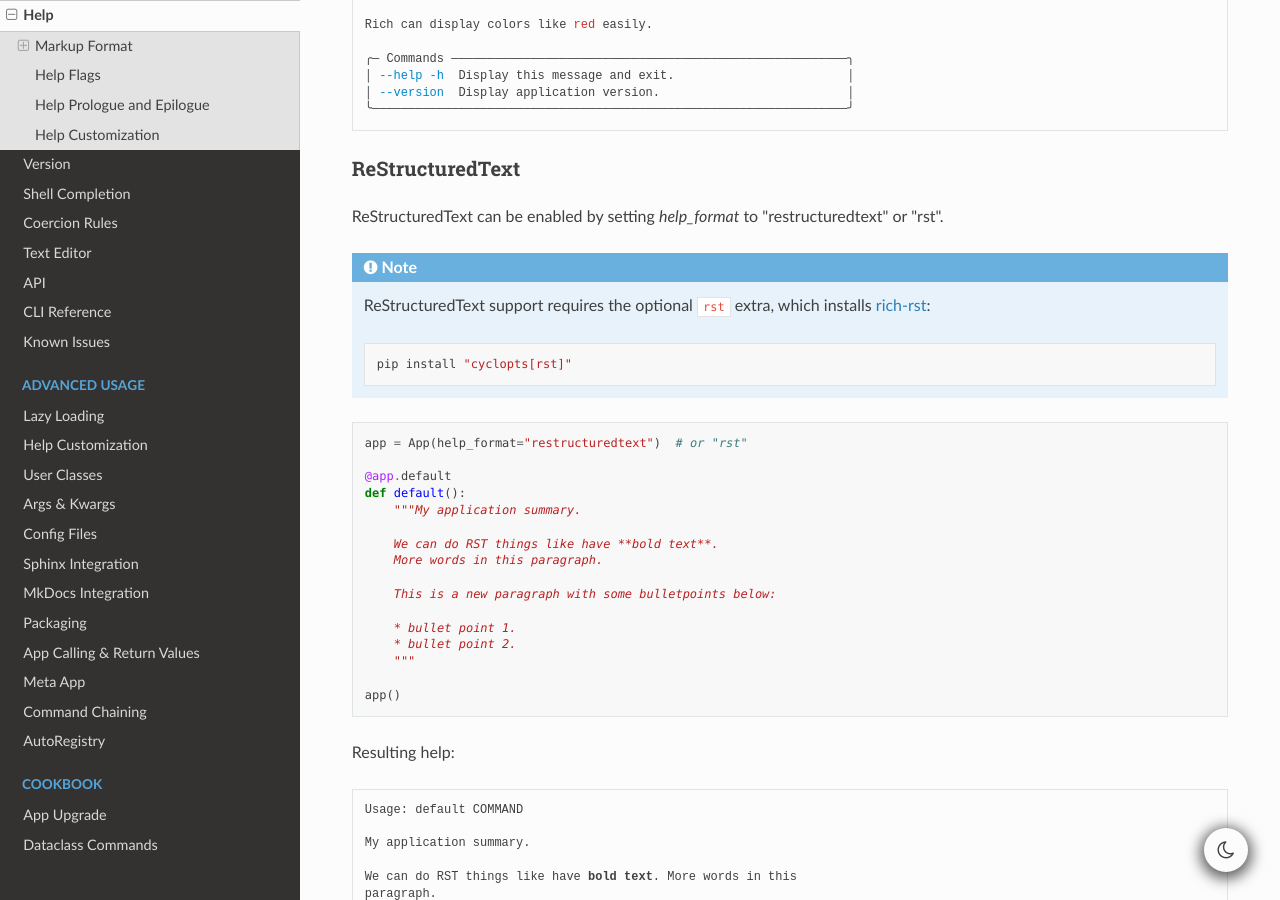
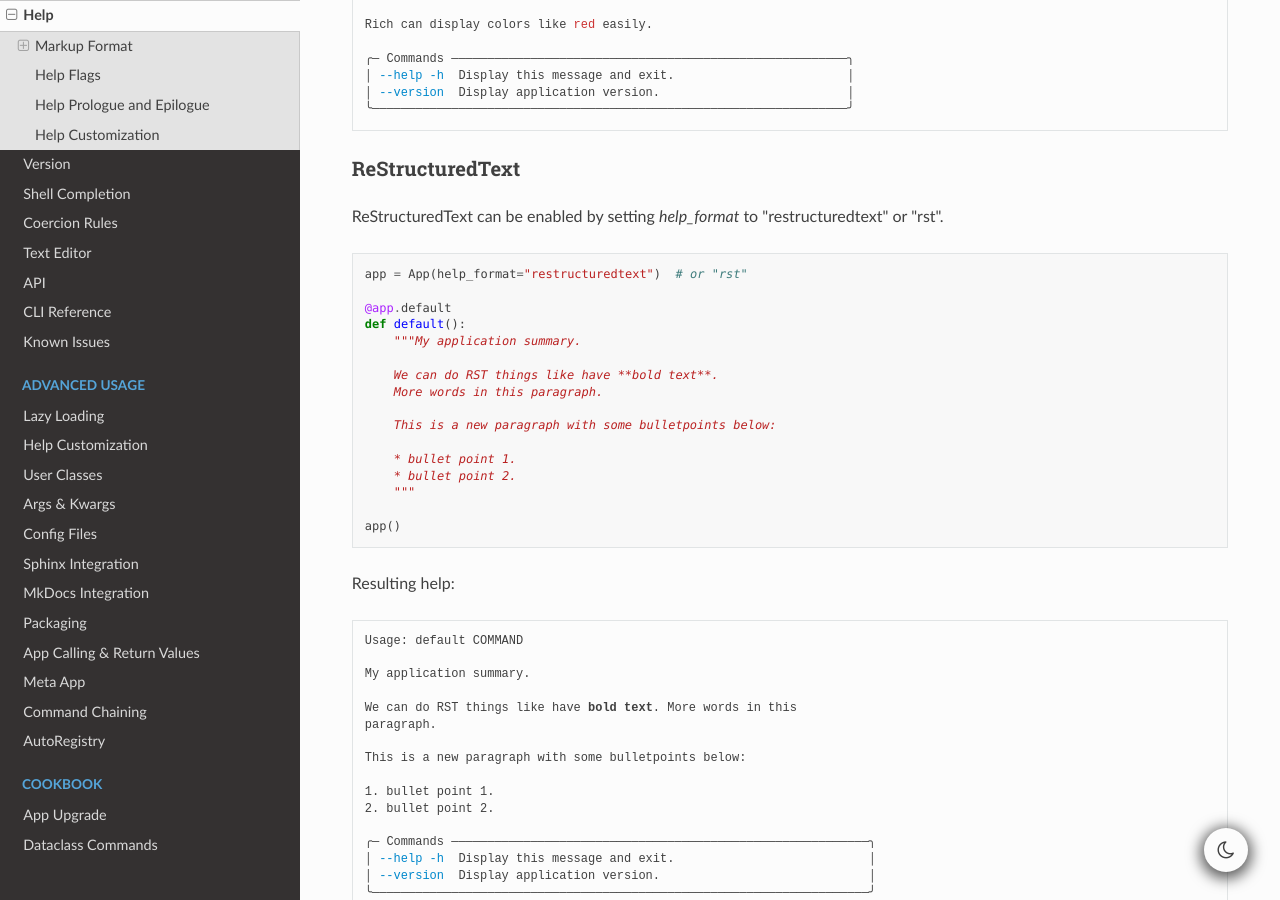
Before and after one commit to BrianPugh/cyclopts, a Sphinx documentation site: the page built from docs/source/help.rst, in a window 1280 px wide and 900 px high, scrolled down 3907 px. Built offline with Sphinx 7.4.7 and the Read the Docs theme 3.1.0, drawn with Linux system fonts in a browser that asks for light colours; the version number could not be read and is left out.

Commit message:
hard dep on rich-rst >=v2.0.0a9; licensing issues are resolved.

```diff
--- a/docs/source/help.rst
+++ b/docs/source/help.rst
@@ -219,13 +219,6 @@ Displays text as `Rich Markup`_.
 ReStructuredText
 ^^^^^^^^^^^^^^^^
 ReStructuredText can be enabled by setting `help_format` to "restructuredtext" or "rst".
-
-.. note::
-   ReStructuredText support requires the optional ``rst`` extra, which installs rich-rst_:
-
-   .. code-block:: bash
-
-      pip install "cyclopts[rst]"
 
 .. code-block:: python
 
@@ -454,4 +447,3 @@ styled panels, and dynamic column layouts, see :ref:`Help Customization`.
 .. _PEP-0257: https://peps.python.org/pep-0257/
 .. _PEP-0287: https://peps.python.org/pep-0287/
 .. _Rich Markup: https://rich.readthedocs.io/en/stable/markup.html
-.. _rich-rst: https://github.com/wasi-master/rich-rst
```
Also changed, not shown: docs/source/api.rst (+0 -13 lines), 2 other files.
